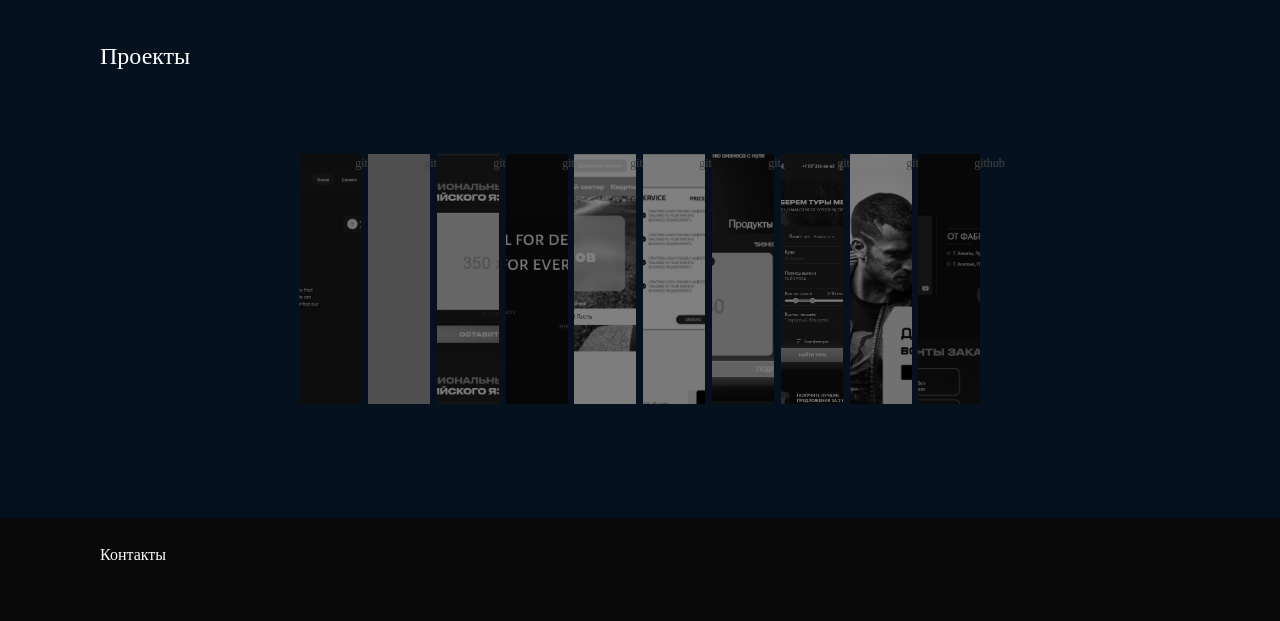
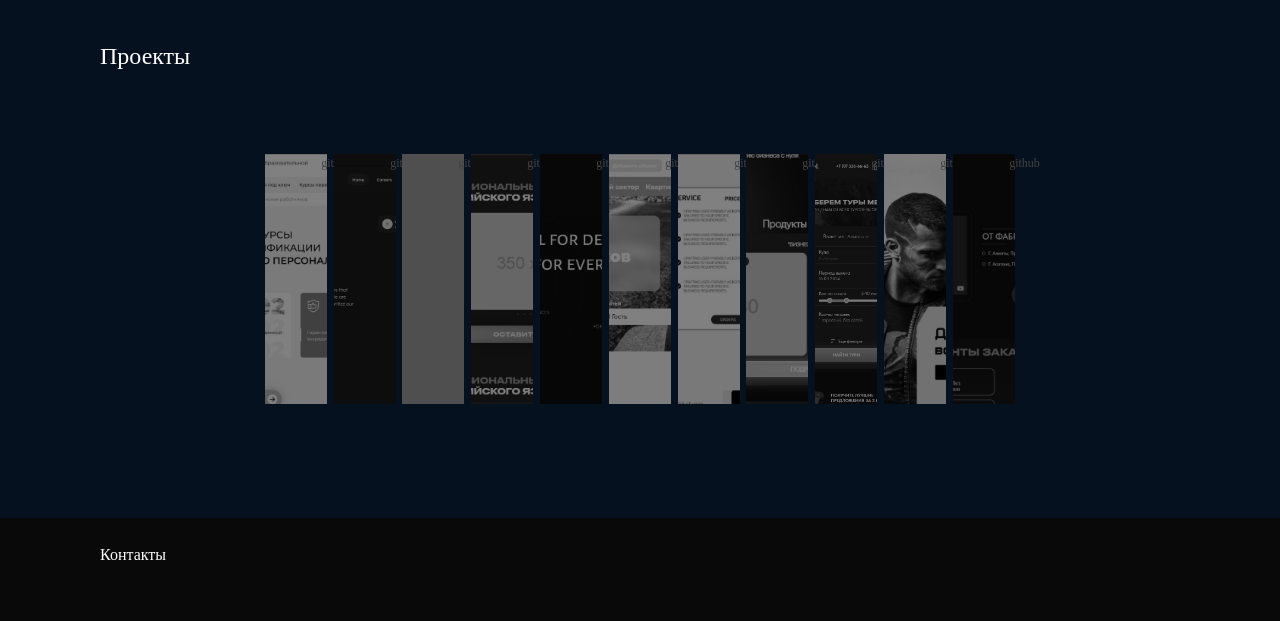
Before and after one commit to Vendifo/Vendifo.github.io, a plain HTML site: page index.html in a window 1280 px wide. Shown: the part 1251-1872 px from the top of the page. Drawn offline with Linux system fonts and the light colour scheme; grey boxes are pictures that could not be loaded; a web font is replaced by a local one.

Commit message:
new project

```diff
--- a/index.html
+++ b/index.html
@@ -89,6 +89,7 @@
                 <h1 class="projects__title" data-translate="projects">Проекты</h1>
                 <div class="container">
                     <div class="items ">
+                        <div class="item hover-container" tabindex="1" style="background-image: url(./assets/lychznaniy.jpg)"><a class="text" href="https://github.com/Vendifo/luchznaniy">github</a></div>
                         <div class="item hover-container" tabindex="1" style="background-image: url(./assets/yourbank.jpg)"><a class="text" href="https://github.com/Vendifo/yourbank">github</a></div>
                         <div class="item hover-container" tabindex="1" style="background-image: url(./assets/parfume.png)"><a class="text" href="https://github.com/Vendifo/Parfume">github</a></div>
                         <div class="item hover-container" tabindex="1" style="background-image: url(/assets/Endshool.jpg)"><a class="text" href="https://github.com/Vendifo/EndSchool">github</a></div>
@@ -99,6 +100,9 @@
                         <div class="item hover-container" tabindex="1" style="background-image: url(./assets/travel.jpg)"><a class="text" href="https://github.com/Vendifo/tour">github</a></div>
                         <div class="item hover-container" tabindex="1" style="background-image: url(./assets/cuberpank.jpg)"><a class="text" href="https://github.com/Vendifo/yourbank">github</a></div>
                         <div class="item hover-container" tabindex="1" style="background-image: url(./assets/furniture.jpg)"><a class="text" href="https://github.com/Vendifo/furniture">github</a></div>
+
+
+
                     </div>
                 </div>
             </section>
```
Also changed, not shown: assets/lychznaniy.jpg (added).
